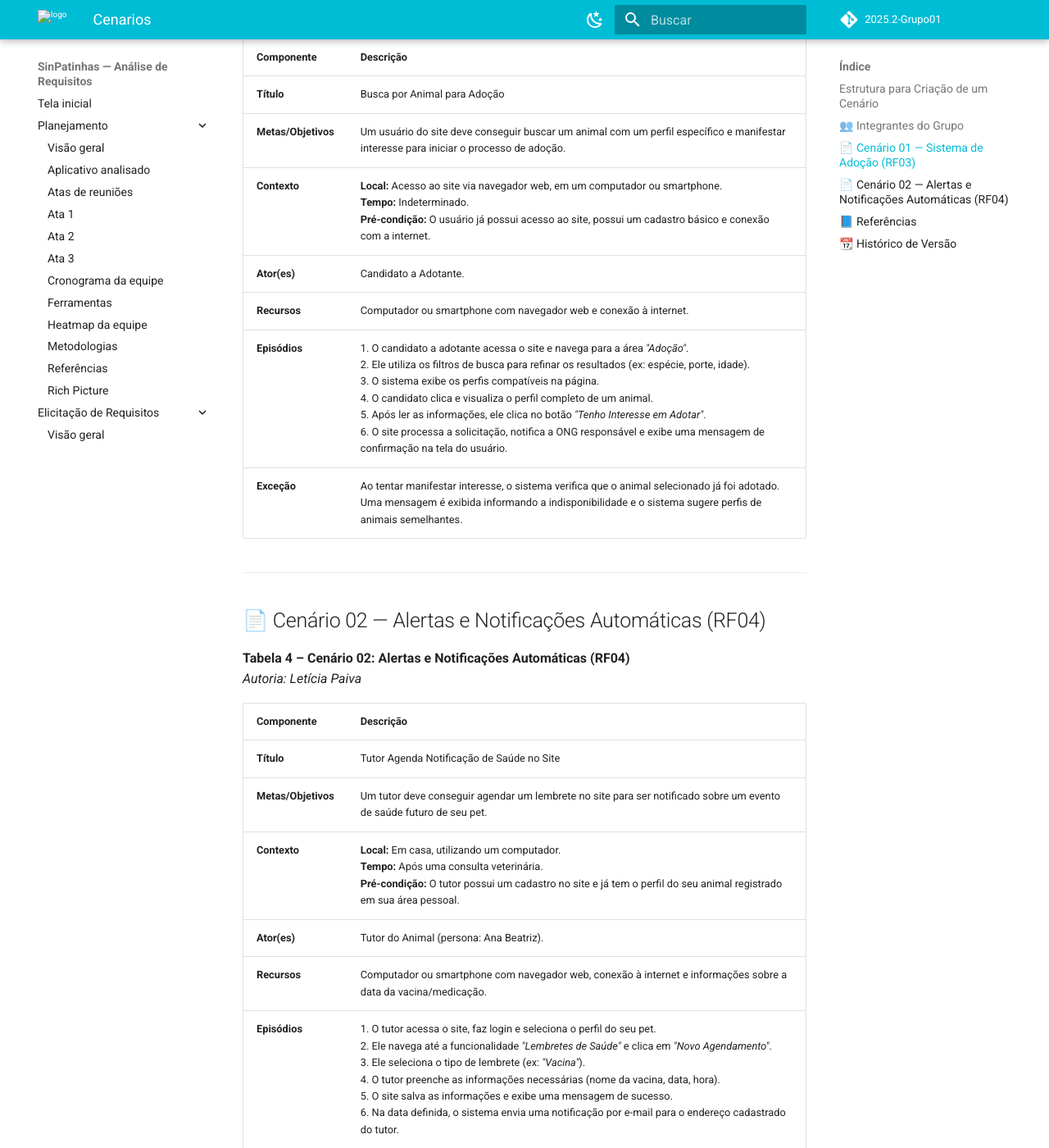
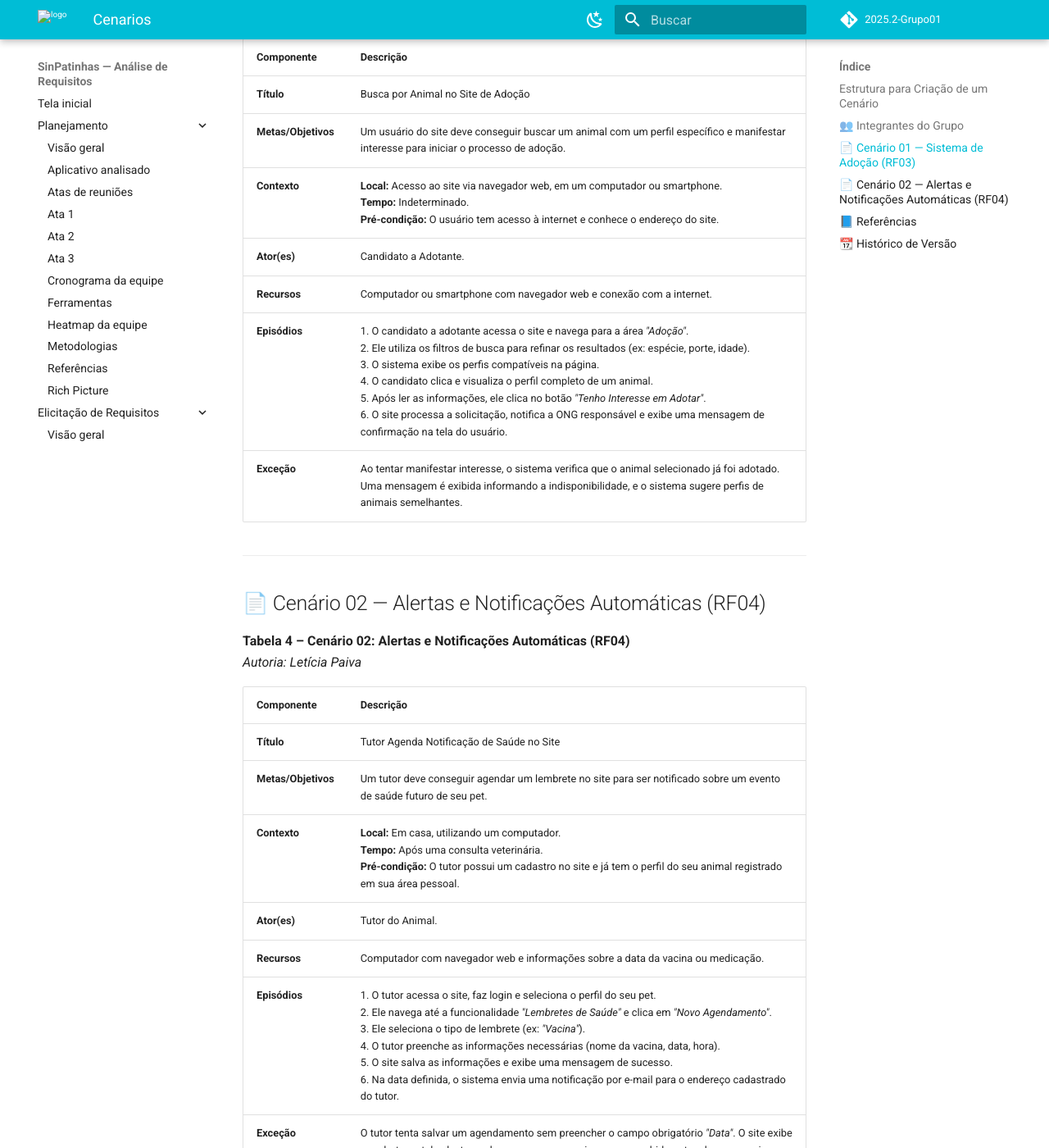
Before and after one commit to Requisitos-de-Software/2025.2-SinPatinhas, an MkDocs documentation site: the page built from docs/modelagem/cenarios.md, in a window 1280 px wide and 1400 px high, scrolled down 2126 px. Shown: the whole window at 82% size. Built offline with MkDocs 1.6.1 and Material for MkDocs 9.7.7, drawn with Linux system fonts in a browser that asks for light colours; comment, search, counter and statistics services are not loaded.

Commit message:
correção no conteudo de cenarios

```diff
--- a/docs/modelagem/cenarios.md
+++ b/docs/modelagem/cenarios.md
@@ -64,13 +64,14 @@ A seguir, o cenário para o requisito **Sistema de Adoção (RF03)** é detalhad
 
 | **Componente** | **Descrição** |
 |----------------|----------------|
-| **Título** | Busca por Animal para Adoção |
+| **Título** | Busca por Animal no Site de Adoção |
 | **Metas/Objetivos** | Um usuário do site deve conseguir buscar um animal com um perfil específico e manifestar interesse para iniciar o processo de adoção. |
-| **Contexto** | **Local:** Acesso ao site via navegador web, em um computador ou smartphone.<br>**Tempo:** Indeterminado.<br>**Pré-condição:** O usuário já possui acesso ao site, possui um cadastro básico e conexão com a internet. |
+| **Contexto** | **Local:** Acesso ao site via navegador web, em um computador ou smartphone.<br>**Tempo:** Indeterminado.<br>**Pré-condição:** O usuário tem acesso à internet e conhece o endereço do site. |
 | **Ator(es)** | Candidato a Adotante. |
-| **Recursos** | Computador ou smartphone com navegador web e conexão à internet. |
+| **Recursos** | Computador ou smartphone com navegador web e conexão com a internet. |
 | **Episódios** | 1. O candidato a adotante acessa o site e navega para a área *"Adoção"*. <br> 2. Ele utiliza os filtros de busca para refinar os resultados (ex: espécie, porte, idade). <br> 3. O sistema exibe os perfis compatíveis na página. <br> 4. O candidato clica e visualiza o perfil completo de um animal. <br> 5. Após ler as informações, ele clica no botão *"Tenho Interesse em Adotar"*. <br> 6. O site processa a solicitação, notifica a ONG responsável e exibe uma mensagem de confirmação na tela do usuário. |
-| **Exceção** | Ao tentar manifestar interesse, o sistema verifica que o animal selecionado já foi adotado. Uma mensagem é exibida informando a indisponibilidade e o sistema sugere perfis de animais semelhantes. |
+| **Exceção** | Ao tentar manifestar interesse, o sistema verifica que o animal selecionado já foi adotado. Uma mensagem é exibida informando a indisponibilidade, e o sistema sugere perfis de animais semelhantes. |
+
 
 ---
 
@@ -84,8 +85,8 @@ A seguir, o cenário para o requisito **Sistema de Adoção (RF03)** é detalhad
 | **Título** | Tutor Agenda Notificação de Saúde no Site |
 | **Metas/Objetivos** | Um tutor deve conseguir agendar um lembrete no site para ser notificado sobre um evento de saúde futuro de seu pet. |
 | **Contexto** | **Local:** Em casa, utilizando um computador.<br>**Tempo:** Após uma consulta veterinária.<br>**Pré-condição:** O tutor possui um cadastro no site e já tem o perfil do seu animal registrado em sua área pessoal. |
-| **Ator(es)** | Tutor do Animal (persona: Ana Beatriz). |
-| **Recursos** | Computador ou smartphone com navegador web, conexão à internet e informações sobre a data da vacina/medicação. |
+| **Ator(es)** | Tutor do Animal. |
+| **Recursos** | Computador com navegador web e informações sobre a data da vacina ou medicação. |
 | **Episódios** | 1. O tutor acessa o site, faz login e seleciona o perfil do seu pet. <br> 2. Ele navega até a funcionalidade *"Lembretes de Saúde"* e clica em *"Novo Agendamento"*. <br> 3. Ele seleciona o tipo de lembrete (ex: *"Vacina"*). <br> 4. O tutor preenche as informações necessárias (nome da vacina, data, hora). <br> 5. O site salva as informações e exibe uma mensagem de sucesso. <br> 6. Na data definida, o sistema envia uma notificação por e-mail para o endereço cadastrado do tutor. |
 | **Exceção** | O tutor tenta salvar um agendamento sem preencher o campo obrigatório *"Data"*. O site exibe um alerta na tela, destacando o campo que precisa ser preenchido antes de prosseguir. |
 
```
